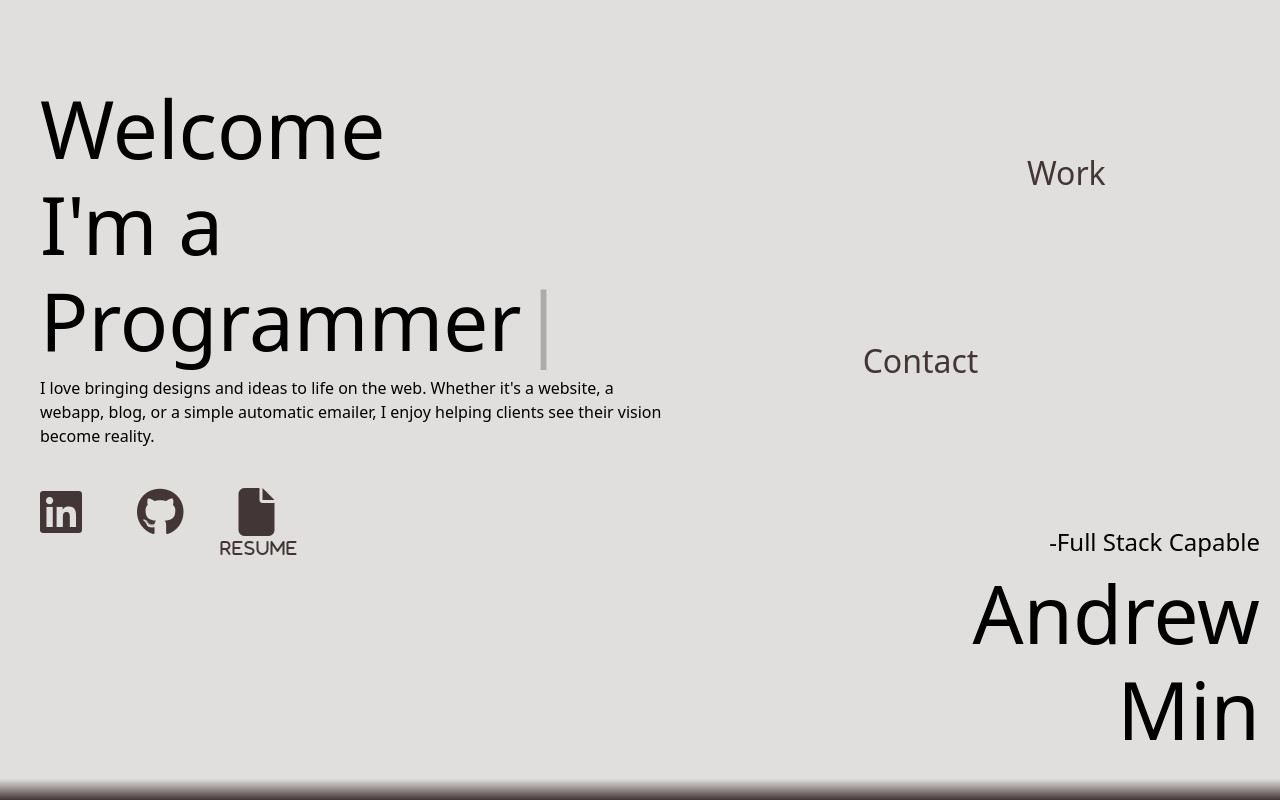
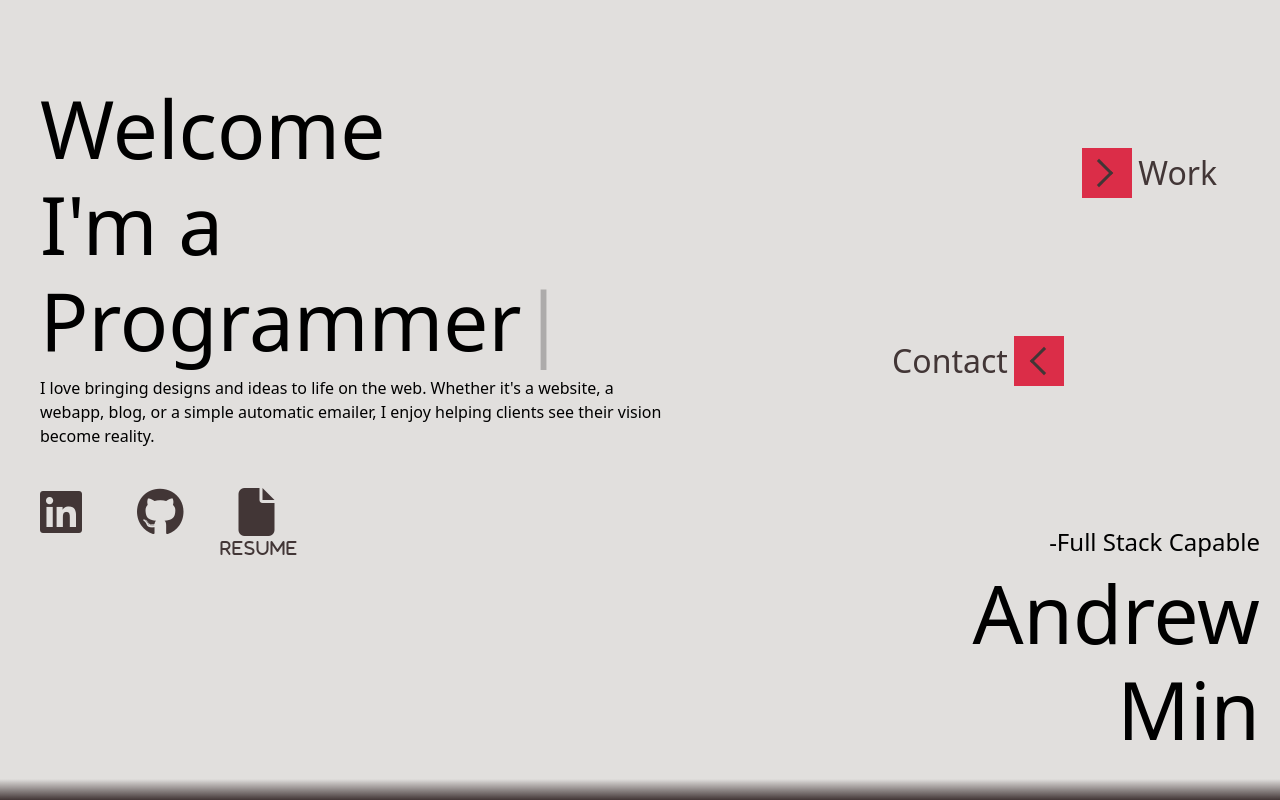
Before and after one commit to andrewymin/portfolio, a React (Vite) app: page / in a window 1280 px wide. Shown: the top 800 px of the page. Built offline with nearby package versions, Linux system fonts and the light colour scheme.

Commit message:
add: new nav style and npm i gsap

```diff
--- a/index.html
+++ b/index.html
@@ -9,9 +9,9 @@
 
     <script defer src="https://kit.fontawesome.com/bc8cf8c793.js" crossorigin="anonymous"></script>
     <script defer src="https://cdn.jsdelivr.net/npm/bootstrap@5.3.0-alpha1/dist/js/bootstrap.bundle.min.js" integrity="sha384-w76AqPfDkMBDXo30jS1Sgez6pr3x5MlQ1ZAGC+nuZB+EYdgRZgiwxhTBTkF7CXvN" crossorigin="anonymous"></script>
-    <script defer src="https://cdnjs.cloudflare.com/ajax/libs/gsap/3.11.5/gsap.min.js"></script>
+    <!-- <script defer src="https://cdnjs.cloudflare.com/ajax/libs/gsap/3.11.5/gsap.min.js"></script>
     <script defer src="https://cdnjs.cloudflare.com/ajax/libs/gsap/3.11.5/ScrollTrigger.min.js"></script>
-    <script defer src="https://cdnjs.cloudflare.com/ajax/libs/gsap/3.11.5/MotionPathPlugin.min.js"></script>
+    <script defer src="https://cdnjs.cloudflare.com/ajax/libs/gsap/3.11.5/MotionPathPlugin.min.js"></script> -->
 
 
     <title>Portfolio</title>
--- a/package.json
+++ b/package.json
@@ -10,6 +10,7 @@
   },
   "dependencies": {
     "@emailjs/browser": "^3.11.0",
+    "gsap": "^3.11.5",
     "react": "^18.2.0",
     "react-dom": "^18.2.0",
     "react-router-dom": "^6.9.0",
--- a/src/components/Nav.jsx
+++ b/src/components/Nav.jsx
@@ -1,16 +1,43 @@
 import React from 'react';
+import { useRef, useLayoutEffect } from 'react';
 import { HashLink } from 'react-router-hash-link';
-
+import gsap from 'gsap';
 
 function Nav(props) {
+
+    const app = useRef();
+
+    useLayoutEffect(() => {
+      let ctx = gsap.context(() => {
+        // use scoped selectors
+        gsap.fromTo(
+          '.link1',
+          {opacity: 0, y: -100},
+          {duration: 1, opacity: 1, y: 0, delay: 1},
+        );
+        gsap.fromTo(
+          '.link2',
+          {opacity: 0, y: -200},
+          {duration: 1.75, opacity: 1, y: 0, delay: 1.8},
+          );
+      }, app);
+
+      return () => ctx.revert();
+    }, []);
+
     return (
-        <nav id="mainNav">
-            {/* <HashLink smooth to='#'>Home</HashLink> */}
-            <HashLink smooth to='#work'>Work</HashLink>
-            {/* <HashLink smooth to='#about'>About</HashLink> */}
-            <HashLink smooth to='#contact'>Contact</HashLink>
-            {/* <HashLink smooth to='#social'>Github</HashLink> */}
-        </nav>
+        <div ref={app}>
+            <nav id="mainNav">
+              <div className='link1'>
+                <div className="arrow"></div>
+                <HashLink smooth to='#work'><span>Work</span></HashLink>
+              </div>
+              <div className='link2'>
+                <HashLink smooth to='#contact'><span>Contact</span></HashLink>
+                <div className="arrow"></div>
+              </div>
+            </nav>
+        </div>
     );
 }
 
--- a/src/css/index.css
+++ b/src/css/index.css
@@ -43,20 +43,16 @@ section {
   position: absolute;
   align-items: center;
   top: 79px;
-  right: 11%;
+  right: 3%;
   height: 47%;
 }
 #mainNav :nth-child(1) {
   grid-column: 2;
+  position: relative;
 }
 #mainNav :nth-child(2) {
   grid-row: 2;
-  padding: 0 15px;
-}
-#mainNav :nth-child(3) {
-  grid-column: 2;
-  grid-row: 3;
-  padding: 0 15px;
+  position: relative;
 }
 #mainNav a {
   font-size: 2rem;
@@ -66,10 +62,101 @@ section {
   justify-content: center;
   align-items: center;
 }
-#mainNav a:hover {
+#mainNav a span {
+  transition: 1s;
+  margin: 0 6px;
+}
+#mainNav .link1 a::before {
+  content: "";
+  width: 50px;
+  height: 50px;
   background-color: rgb(219, 45, 72);
-  color: #e1dfdd;
-  border-radius: 15px;
+}
+#mainNav .link1 .arrow {
+  content: "";
+  position: absolute;
+  width: 20px;
+  height: 20px;
+  border-top: 3px solid rgb(66, 54, 54);
+  border-right: 3px solid rgb(66, 54, 54);
+  transform: translate(-50%, -50%) rotate(45deg);
+  top: 25px;
+  left: 35px;
+  transition: 1s;
+  z-index: 1;
+  pointer-events: none;
+}
+#mainNav .link1 .arrow::before {
+  content: "";
+  position: absolute;
+  width: 0;
+  height: 3px;
+  background-color: rgb(66, 54, 54);
+  transform: rotate(-45deg);
+  left: 7px;
+  top: 9px;
+  pointer-events: none;
+  transition: 1s;
+}
+#mainNav .link1:hover a span {
+  transform: translateX(18px);
+}
+#mainNav .link1:hover a::before {
+  filter: brightness(0.9);
+}
+#mainNav .link1:hover .arrow {
+  left: 74px;
+}
+#mainNav .link1:hover .arrow::before {
+  width: 25px;
+  left: -4px;
+  top: 7px;
+}
+#mainNav .link2 a::after {
+  content: "";
+  width: 50px;
+  height: 50px;
+  background-color: rgb(219, 45, 72);
+}
+#mainNav .link2 .arrow {
+  content: "";
+  position: absolute;
+  width: 20px;
+  height: 20px;
+  border-bottom: 3px solid rgb(66, 54, 54);
+  border-left: 3px solid rgb(66, 54, 54);
+  transform: translate(-50%, -50%) rotate(45deg);
+  top: 25px;
+  right: 0;
+  transition: 1s;
+  z-index: 1;
+  pointer-events: none;
+}
+#mainNav .link2 .arrow::after {
+  content: "";
+  position: absolute;
+  width: 0;
+  height: 3px;
+  background-color: rgb(66, 54, 54);
+  transform: rotate(-45deg);
+  left: 7px;
+  top: 9px;
+  pointer-events: none;
+  transition: 1s;
+}
+#mainNav .link2:hover a span {
+  transform: translateX(-18px);
+}
+#mainNav .link2:hover a::after {
+  filter: brightness(0.9);
+}
+#mainNav .link2:hover .arrow {
+  right: 35px;
+}
+#mainNav .link2:hover .arrow::after {
+  width: 25px;
+  left: -4px;
+  top: 7px;
 }
 
 #intro .about-me {
--- a/src/scss/index.scss
+++ b/src/scss/index.scss
@@ -38,22 +38,19 @@ section {
     position: absolute;
     align-items: center;
     top: 79px;
-    right: 11%;
+    // right: 11%; // on larger screens
+    right: 3%; // on med screens
     height: 47%;
 
     :nth-child(1) {
         grid-column: 2;
+        position: relative;
     }
 
     :nth-child(2) {
         grid-row: 2;
-        padding: 0 15px;
-    }
-
-    :nth-child(3) {
-        grid-column: 2;
-        grid-row: 3;
-        padding: 0 15px;
+        // padding: 0 15px;
+        position: relative;
     }
 
     a {
@@ -63,13 +60,141 @@ section {
         display: flex;
         justify-content: center;
         align-items: center;
+
+        span {
+            transition: 1s;
+            margin: 0 6px;
+        }
     }
 
-    a:hover {
-        background-color: $redWood;
-        color: $white;
-        border-radius: 15px;
+
+    .link1 {
+
+        a::before {
+            content: '';
+            width: 50px;
+            height: 50px;
+            background-color: $redWood;
+            // transition: 1s;
+        }
+
+        .arrow {
+            content: '';
+            position: absolute;
+            width: 20px;
+            height: 20px;
+            border-top: 3px solid $bark;
+            border-right: 3px solid $bark;
+            transform: translate(-50%,-50%) rotate(45deg);
+            top: 25px;
+            left: 35px;
+            // right: 0;
+            transition: 1s;
+            z-index: 1;
+            pointer-events: none;
+        }
+
+        .arrow::before {
+            content: '';
+            position: absolute;
+            // width: 25px;
+            width: 0;
+            height: 3px;
+            background-color: $bark;
+            // border-top: 3px solid $bark;
+            transform: rotate(-45deg);
+            left: 7px;
+            top: 9px;
+            pointer-events: none;
+            transition: 1s;
+        }
+
     }
+
+    .link1:hover {
+
+        a span {
+            transform: translateX(18px);
+        }
+
+        a::before {
+            filter: brightness(0.90);
+        }
+
+        .arrow {
+            left: 74px;
+        }
+
+        .arrow::before {
+            width: 25px;
+            left: -4px;
+            top: 7px;
+        }
+
+    }
+
+    .link2 {
+
+        a::after {
+            content: '';
+            width: 50px;
+            height: 50px;
+            background-color: $redWood;
+        }
+
+        .arrow {
+            content: '';
+            position: absolute;
+            width: 20px;
+            height: 20px;
+            border-bottom: 3px solid $bark;
+            border-left: 3px solid $bark;
+            transform: translate(-50%,-50%) rotate(45deg);
+            top: 25px;
+            right: 0;
+            transition: 1s;
+            z-index: 1;
+            pointer-events: none;
+        }
+
+        .arrow::after {
+            content: '';
+            position: absolute;
+            // width: 25px;
+            width: 0;
+            height: 3px;
+            background-color: $bark;
+            // border-top: 3px solid $bark;
+            transform: rotate(-45deg);
+            left: 7px;
+            top: 9px;
+            pointer-events: none;
+            transition: 1s;
+        }
+
+    }
+
+    .link2:hover {
+
+        a span {
+            transform: translateX(-18px);
+        }
+
+        a::after {
+            filter: brightness(0.90);
+        }
+
+        .arrow {
+            right: 35px;
+        }
+
+        .arrow::after {
+            width: 25px;
+            left: -4px;
+            top: 7px;
+        }
+    }
+
 }
 
 #intro {
```
Also changed, not shown: src/App.jsx (+0 -8 lines), src/components/Home.jsx (+6 -5 lines), 2 other files (tests, documents, lock files or other folders).
